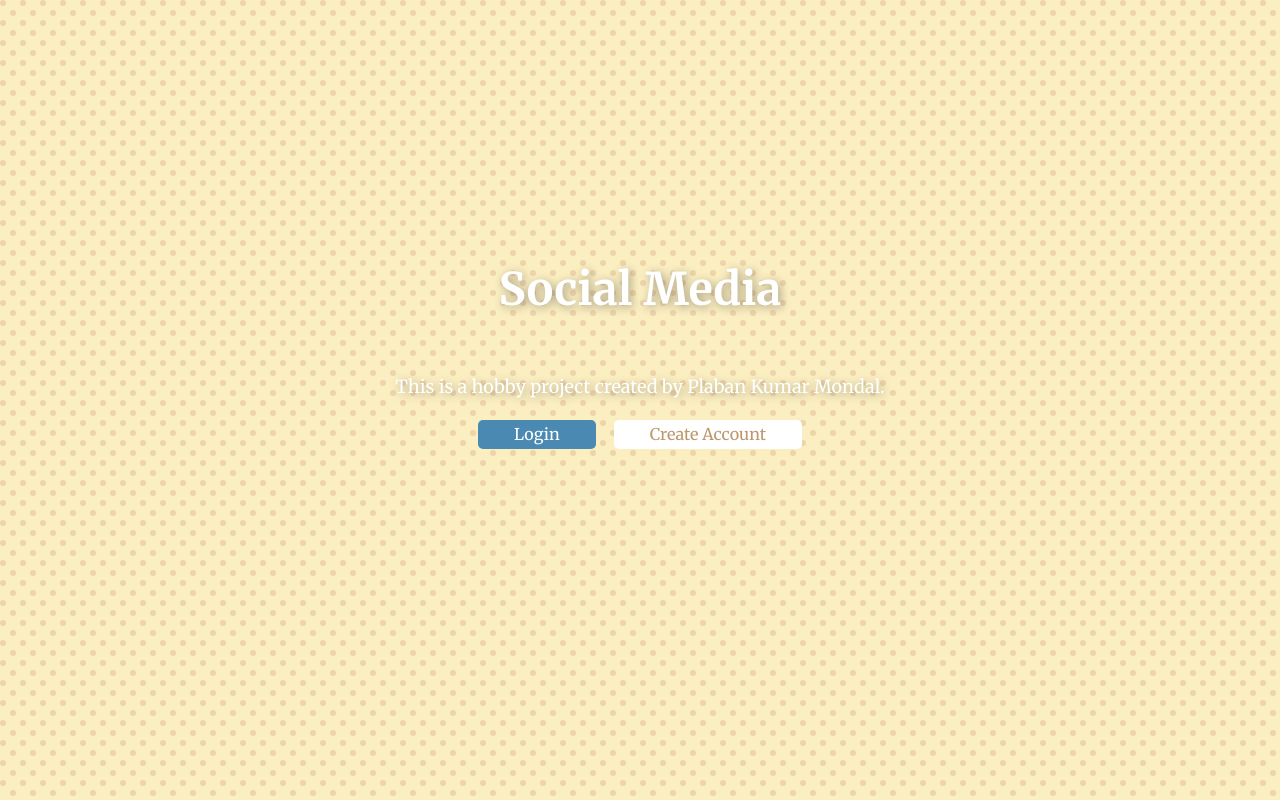
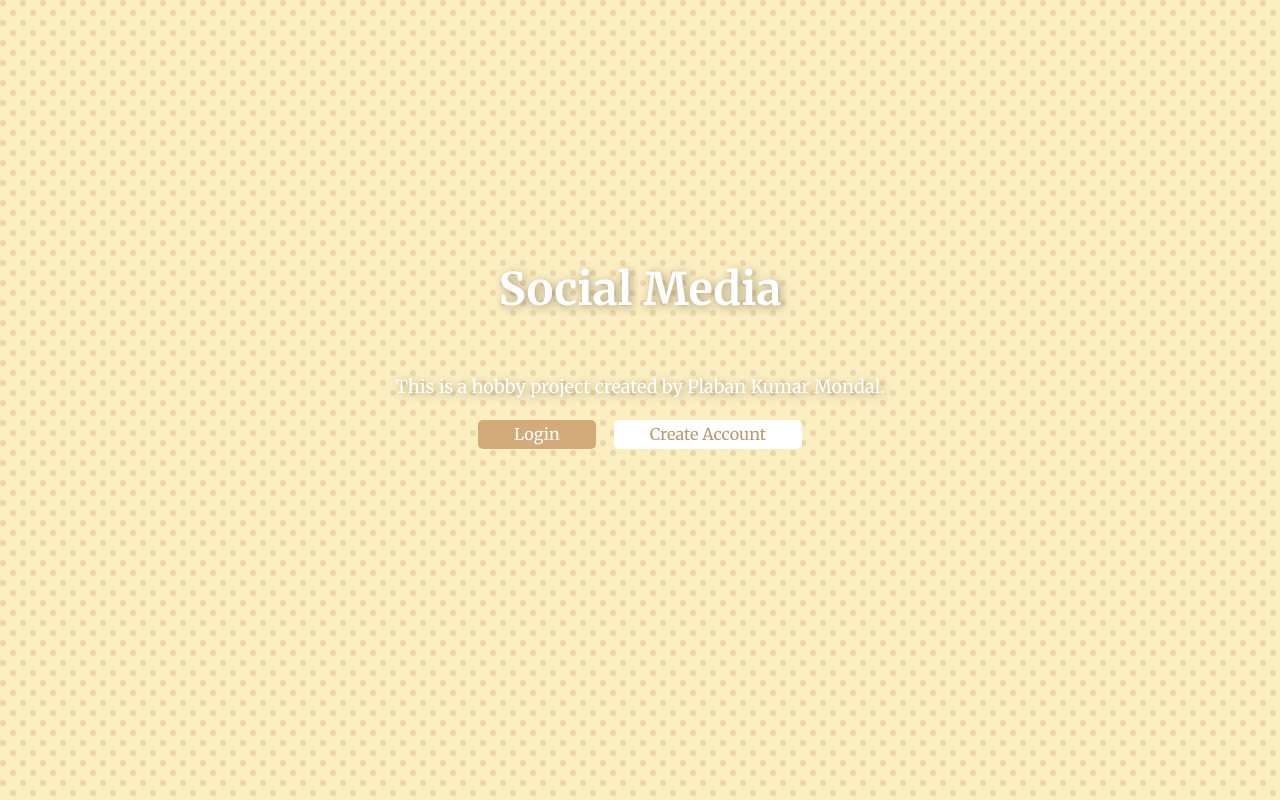
Before and after one commit to PlabanKr/social-media-frontend, a Next.js app: page /landing-page in a window 1280 px wide. In both pictures the pointer is over the button "Login". Built offline with nearby package versions, Linux system fonts and the light colour scheme.

Commit message:
fix: button hover color

```diff
--- a/app/_styles/global.css
+++ b/app/_styles/global.css
@@ -42,7 +42,7 @@ img {
 }
 
 .filled-button:hover {
-  background-color: #4a8ab2;
+  background-color: #d3ab78;
 }
 
 .outlined-button {
```
